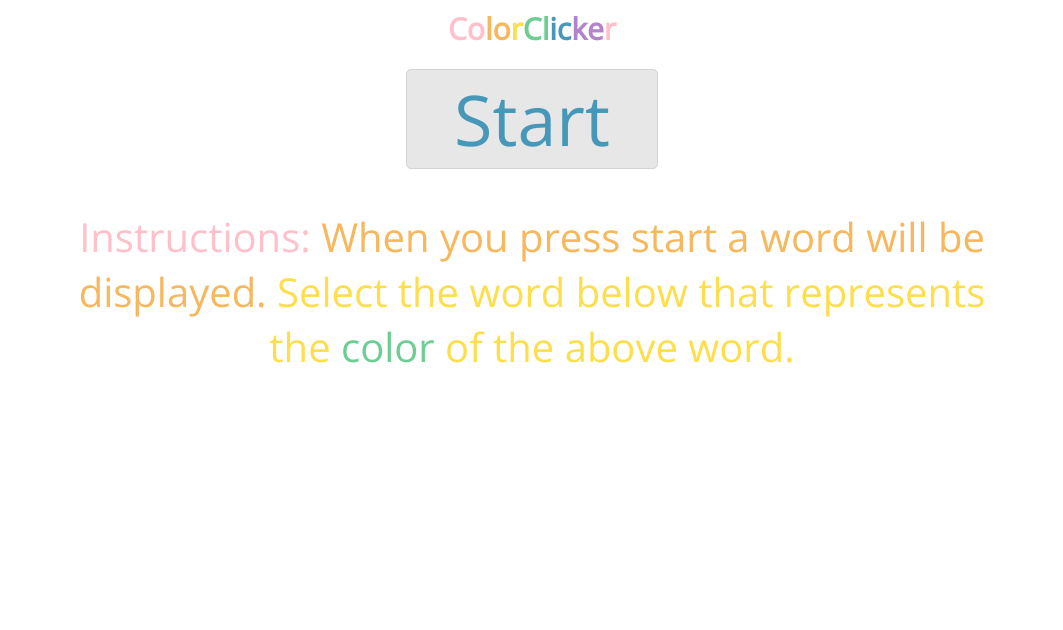
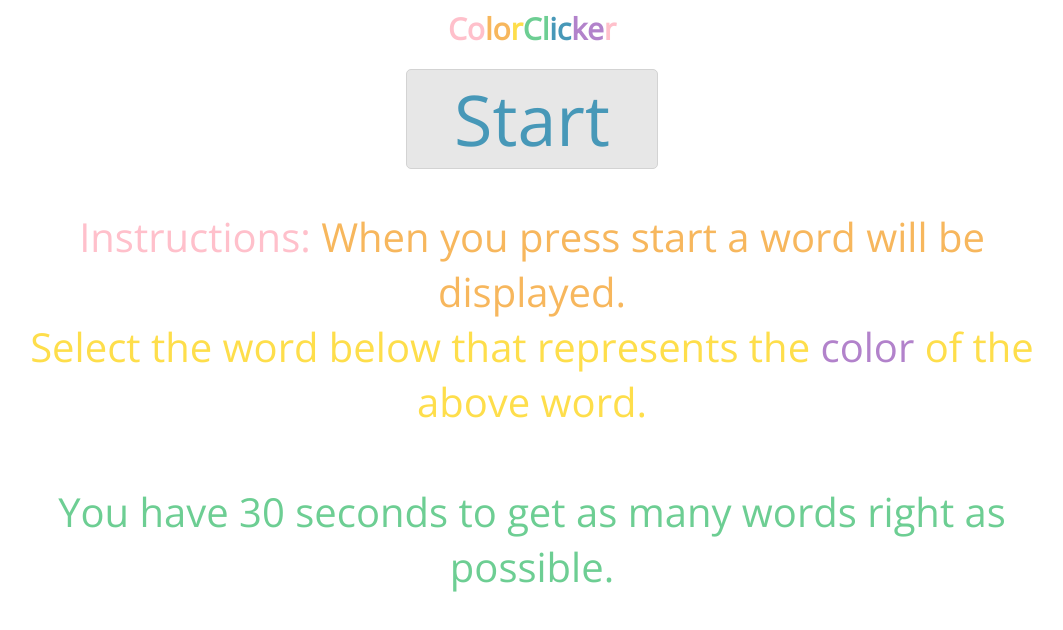
Before and after one commit to hlehv/color-clicker, a React app: page / in a window 1280 px wide. Shown: the whole page, without its empty margins (108-1171 px from the left). Built offline with nearby package versions, Linux system fonts and the light colour scheme.

Commit message:
changed formatting

```diff
--- a/src/index.css
+++ b/src/index.css
@@ -48,8 +48,8 @@
   .instructions{
     font-size: 40px;
     text-align: center;
-    margin-left:150px;
-    margin-right: 150px;
+    margin-left:105px;
+    margin-right: 105px;
     display: block;
     color: pink;
   }
--- a/src/index.js
+++ b/src/index.js
@@ -207,7 +207,8 @@ class Board extends React.Component{
                         <p className="instructions">
 
                         Instructions: <span style={{color: '#F7B75D'}}> When you press start a word will be displayed. </span>
-                        <span style={{color: '#FEDE4B'}}> Select the word below that represents the <span style={{color: '#6DCE93'}}>color</span> of the above word. </span>
+                       <br /> <span style={{color: '#FEDE4B'}}> Select the word below that represents the <span style={{color: '#B282CB'}}>color</span> of the above word. </span>
+                        <br /><br /><span style={{color: '#6DCE93'}}> You have 30 seconds to get as many words right as possible.</span>
 
                         </p>
 
```
